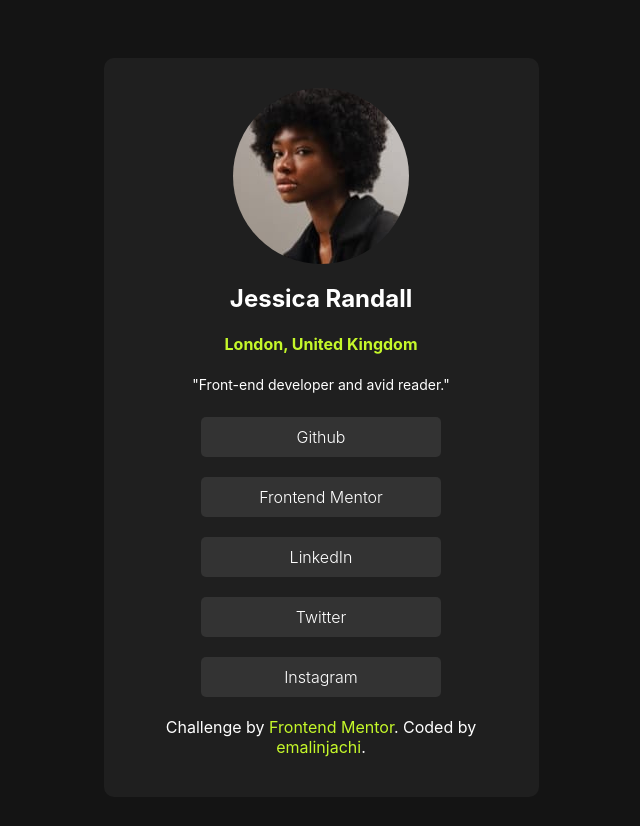
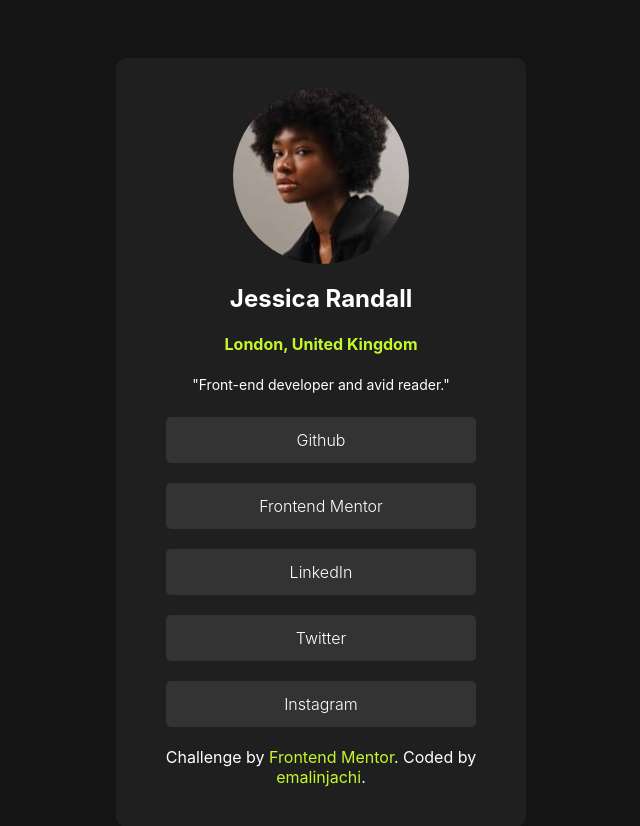
Before and after one commit to emalinjachi/social-links-profile, a plain HTML site: page index.html in a window 1280 px wide. Shown: the whole page, without its empty margins (319-959 px from the left). Before the commit the page ends 805 px from the top, so only its background shows below. Drawn offline with Linux system fonts and the light colour scheme.

Commit message:
added some fixes

```diff
--- a/css/index.css
+++ b/css/index.css
@@ -8,7 +8,7 @@
     font-family: inter;
   }
   #card{
-  width: 375px;
+  width: 350px;
   border-radius: 10px;
   padding: 30px;
   margin: auto;
@@ -39,10 +39,10 @@ p{
   background-color: hsl(0, 0%, 20%);
   border-radius: 5px;
   text-decoration: none;
-  width: 200px;
+  width: 250px;
   font-weight: 300;
   color: white;
-  padding: 10px 20px;
+  padding: 13px 30px;
   margin: 10px;
 }
 #links span :hover{
```
Also changed, not shown: 4 other files.
